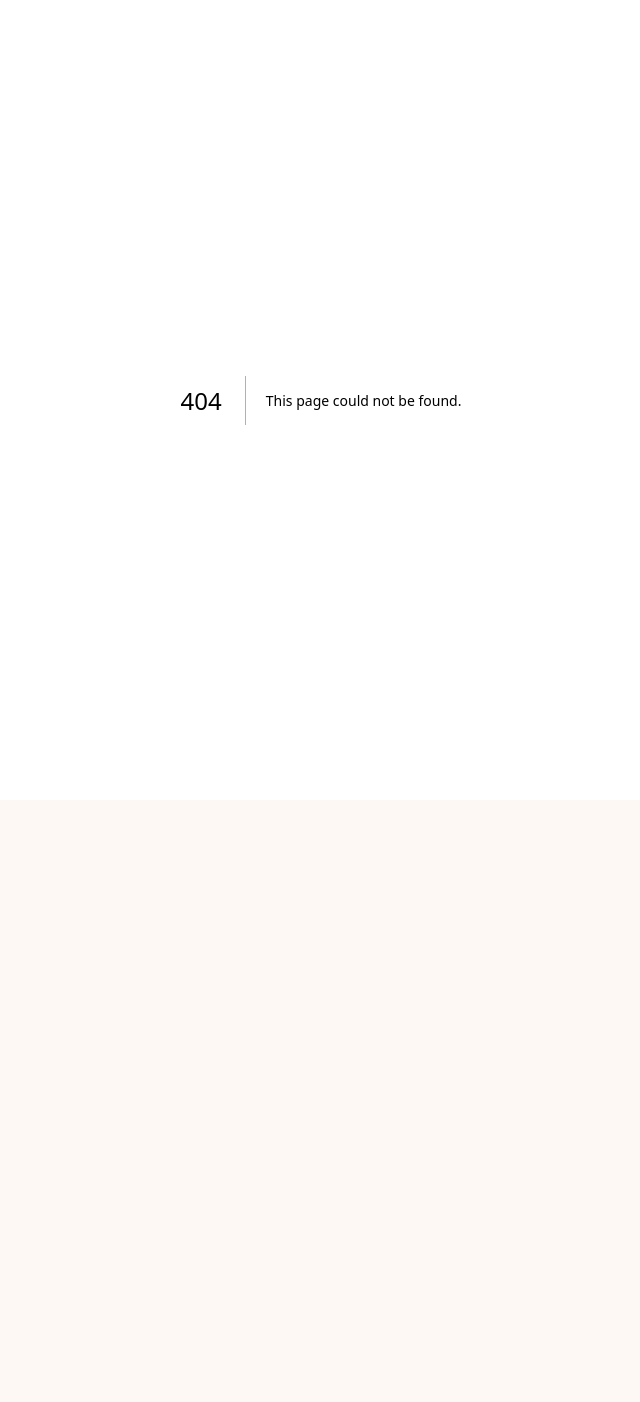
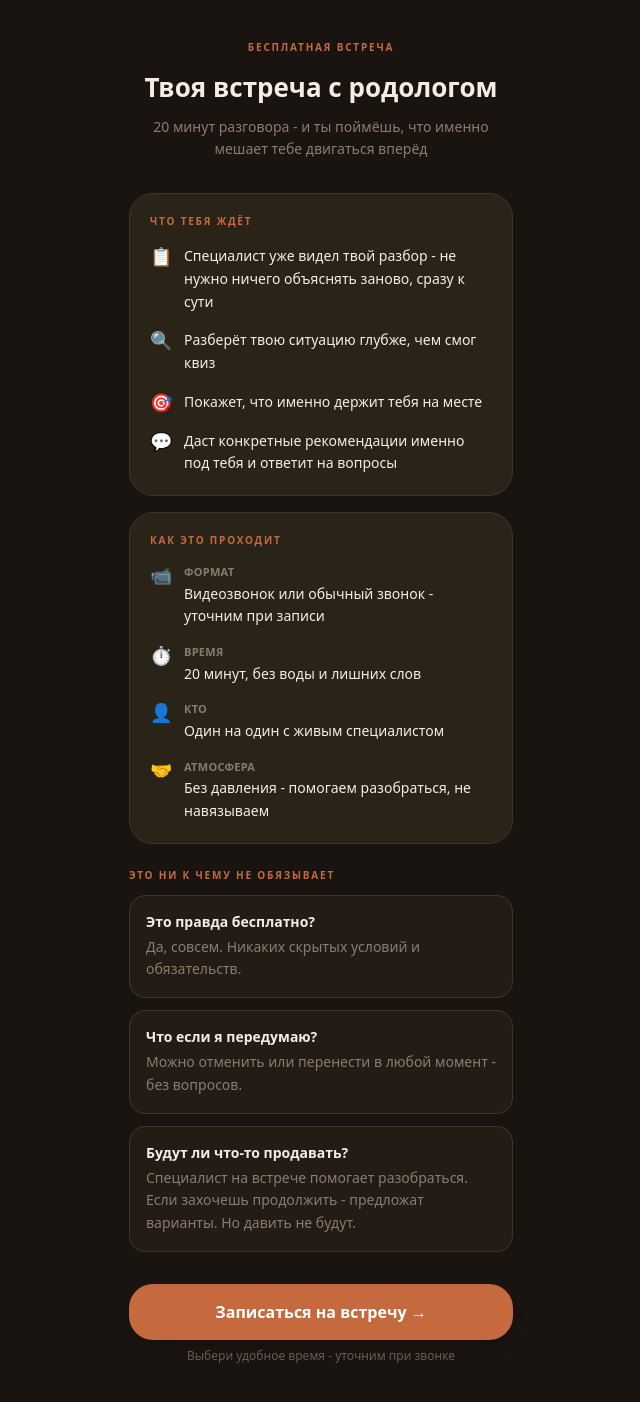
Before and after one commit to vladimirtroshyn99-glitch/quiz, a Next.js app: page /meeting in a window 1280 px wide. Before the commit this address had no page. Shown: the top 1402 px of the page, without its empty margins (319-959 px from the left). Before the commit the page ends 800 px from the top, so only its background shows below. Built offline with nearby package versions, Linux system fonts and the light colour scheme.

Commit message:
feat: add /meeting promo page for free specialist session

```diff
--- /dev/null
+++ b/pages/meeting.js
@@ -0,0 +1,169 @@
+import { useState } from 'react';
+
+const WHAT_ITEMS = [
+  { icon: '📋', text: 'Специалист уже видел твой разбор - не нужно ничего объяснять заново, сразу к сути' },
+  { icon: '🔍', text: 'Разберёт твою ситуацию глубже, чем смог квиз' },
+  { icon: '🎯', text: 'Покажет, что именно держит тебя на месте' },
+  { icon: '💬', text: 'Даст конкретные рекомендации именно под тебя и ответит на вопросы' },
+];
+
+const HOW_ITEMS = [
+  { icon: '📹', label: 'Формат', text: 'Видеозвонок или обычный звонок - уточним при записи' },
+  { icon: '⏱', label: 'Время', text: '20 минут, без воды и лишних слов' },
+  { icon: '👤', label: 'Кто', text: 'Один на один с живым специалистом' },
+  { icon: '🤝', label: 'Атмосфера', text: 'Без давления - помогаем разобраться, не навязываем' },
+];
+
+const FEARS = [
+  { q: 'Это правда бесплатно?', a: 'Да, совсем. Никаких скрытых условий и обязательств.' },
+  { q: 'Что если я передумаю?', a: 'Можно отменить или перенести в любой момент - без вопросов.' },
+  { q: 'Будут ли что-то продавать?', a: 'Специалист на встрече помогает разобраться. Если захочешь продолжить - предложат варианты. Но давить не будут.' },
+];
+
+export default function Meeting() {
+  const [showForm, setShowForm]     = useState(false);
+  const [name, setName]             = useState('');
+  const [phone, setPhone]           = useState('');
+  const [submitted, setSubmitted]   = useState(false);
+  const [submitting, setSubmitting] = useState(false);
+
+  async function handleSubmit(e) {
+    e.preventDefault();
+    if (!name.trim() || !phone.trim()) return;
+    setSubmitting(true);
+    try {
+      await fetch('/api/vakas', {
+        method: 'POST',
+        headers: { 'Content-Type': 'application/json' },
+        body: JSON.stringify({ name, phone, source: 'meeting-page' }),
+      });
+    } catch (_) {}
+    setSubmitting(false);
+    setSubmitted(true);
+  }
+
+  return (
+    <main className="min-h-screen bg-[#1a1410] flex flex-col items-center px-5 pt-10 pb-16">
+      <div className="w-full max-w-sm mx-auto flex flex-col">
+
+        {/* Заголовок */}
+        <div className="text-center mb-8">
+          <p className="text-[10px] font-bold tracking-[0.18em] uppercase text-[#c46a3e] mb-4">
+            Бесплатная встреча
+          </p>
+          <h1 className="text-[26px] font-semibold text-[#f5ede3] leading-tight mb-3">
+            Твоя встреча с родологом
+          </h1>
+          <p className="text-[#8b7b6f] text-sm leading-relaxed">
+            20 минут разговора - и ты поймёшь, что именно мешает тебе двигаться вперёд
+          </p>
+        </div>
+
+        {/* Блок "Что будет на встрече" */}
+        <div className="bg-[#2a2318] rounded-3xl px-5 py-5 mb-4 border border-[#3d352a]">
+          <p className="text-[10px] font-bold tracking-[0.18em] uppercase text-[#c46a3e] mb-4">
+            Что тебя ждёт
+          </p>
+          <div className="flex flex-col gap-4">
+            {WHAT_ITEMS.map((item, i) => (
+              <div key={i} className="flex items-start gap-3">
+                <span className="text-lg flex-shrink-0 leading-none mt-0.5">{item.icon}</span>
+                <p className="text-[#f5ede3] text-sm leading-relaxed">{item.text}</p>
+              </div>
+            ))}
+          </div>
+        </div>
+
+        {/* Блок "Как это проходит" */}
+        <div className="bg-[#2a2318] rounded-3xl px-5 py-5 mb-4 border border-[#3d352a]">
+          <p className="text-[10px] font-bold tracking-[0.18em] uppercase text-[#c46a3e] mb-4">
+            Как это проходит
+          </p>
+          <div className="flex flex-col gap-4">
+            {HOW_ITEMS.map((item, i) => (
+              <div key={i} className="flex items-start gap-3">
+                <span className="text-lg flex-shrink-0 leading-none mt-0.5">{item.icon}</span>
+                <div>
+                  <p className="text-[#8b7b6f] text-[11px] font-semibold uppercase tracking-wide mb-0.5">{item.label}</p>
+                  <p className="text-[#f5ede3] text-sm leading-relaxed">{item.text}</p>
+                </div>
+              </div>
+            ))}
+          </div>
+        </div>
+
+        {/* Снятие страхов */}
+        <div className="flex flex-col gap-3 mb-8">
+          <p className="text-[10px] font-bold tracking-[0.18em] uppercase text-[#c46a3e] mt-2">
+            Это ни к чему не обязывает
+          </p>
+          {FEARS.map((f, i) => (
+            <div key={i} className="bg-[#221c14] rounded-2xl px-4 py-4 border border-[#3d352a]">
+              <p className="text-[#f5ede3] text-sm font-semibold mb-1">{f.q}</p>
+              <p className="text-[#8b7b6f] text-sm leading-relaxed">{f.a}</p>
+            </div>
+          ))}
+        </div>
+
+        {/* CTA */}
+        {!submitted ? (
+          <>
+            {!showForm ? (
+              <div className="text-center">
+                <button
+                  onClick={() => setShowForm(true)}
+                  className="w-full py-4 rounded-3xl bg-[#c46a3e] text-white font-semibold text-base shadow-lg active:scale-[0.98] transition-transform mb-2"
+                >
+                  Записаться на встречу →
+                </button>
+                <p className="text-[#6a5a50] text-xs">Выбери удобное время - уточним при звонке</p>
+              </div>
+            ) : (
+              <form onSubmit={handleSubmit} className="flex flex-col gap-3">
+                <p className="text-[#f5ede3] text-base font-semibold text-center mb-1">
+                  Оставь контакты
+                </p>
+                <p className="text-[#8b7b6f] text-sm text-center mb-2">
+                  Специалист свяжется с тобой и согласует время
+                </p>
+                <input
+                  type="text"
+                  placeholder="Твоё имя"
+                  value={name}
+                  onChange={e => setName(e.target.value)}
+                  className="w-full bg-[#2a2318] border border-[#3d352a] rounded-2xl px-4 py-3 text-[#f5ede3] text-sm placeholder-[#6a5a50] outline-none focus:border-[#c46a3e] transition-colors"
+                />
+                <input
+                  type="tel"
+                  placeholder="Номер телефона"
+                  value={phone}
+                  onChange={e => setPhone(e.target.value)}
+                  className="w-full bg-[#2a2318] border border-[#3d352a] rounded-2xl px-4 py-3 text-[#f5ede3] text-sm placeholder-[#6a5a50] outline-none focus:border-[#c46a3e] transition-colors"
+                />
+                <button
+                  type="submit"
+                  disabled={submitting || !name.trim() || !phone.trim()}
+                  className="w-full py-4 rounded-3xl bg-[#c46a3e] text-white font-semibold text-base shadow-lg active:scale-[0.98] transition-transform disabled:opacity-50 mt-1"
+                >
+                  {submitting ? 'Отправляем...' : 'Отправить →'}
+                </button>
+                <p className="text-[#4a3f35] text-xs text-center">
+                  Нажимая кнопку, ты соглашаешься с тем, что мы свяжемся с тобой
+                </p>
+              </form>
+            )}
+          </>
+        ) : (
+          <div className="bg-[#1e4012] border border-[#2a5a1a] rounded-3xl px-5 py-6 text-center">
+            <p className="text-2xl mb-3">✓</p>
+            <p className="text-[#6ecf47] font-semibold text-base mb-2">Заявка принята</p>
+            <p className="text-[#8b7b6f] text-sm leading-relaxed">
+              Специалист свяжется с тобой в ближайшее время и согласует удобное время встречи
+            </p>
+          </div>
+        )}
+
+      </div>
+    </main>
+  );
+}
```
